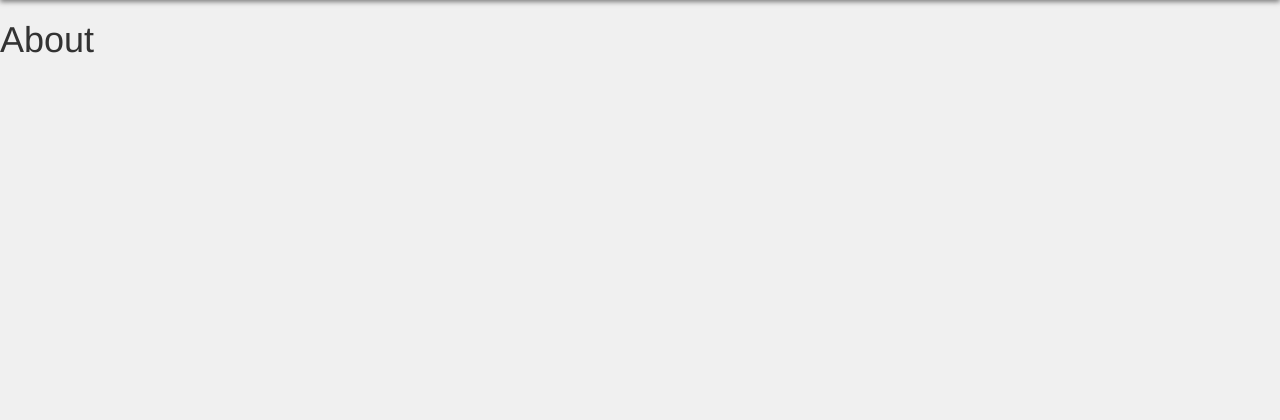
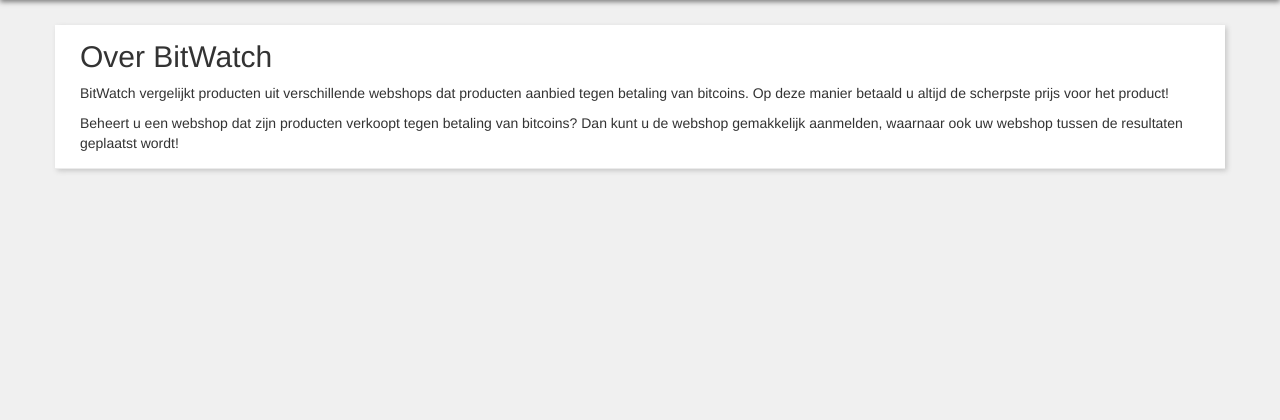
Before and after one commit to roaldnefs/scn-hackathon-2016, a Django app: page /about in a window 1280 px wide. Shown: the part 250-670 px from the top of the page. Run offline with Django 3.2, Linux system fonts and the light colour scheme; parts of the project's set-up code (start-up, migrations or seed data) failed here and were passed over; some libraries are stand-ins or nearby versions.

Commit message:
Design home en over

```diff
--- a/bitwatch/pricewatch/static/css/style.css
+++ b/bitwatch/pricewatch/static/css/style.css
@@ -122,8 +122,8 @@ a.btn-white:visited {
 }
 
 .main_container .filter_menu .box {
-    border-bottom: 1px solid rgb(235,235,235);
-    margin-bottom: 5px;
+	border-bottom: 1px solid rgb(235,235,235);
+	margin-bottom: 5px;
 }
 
 .main_container .filter_menu .box:last-of-type {
@@ -206,6 +206,26 @@ a.btn-white:visited {
 
 
 /* * * * * * * * * *
+ * Index gedeelte
+ * * * * * * * * * */
+.main_container .box {
+	background-color: white;
+	border-bottom: 1px solid rgb(235,235,235);
+	box-shadow: 2px 2px 5px rgb(200,200,200);
+	padding: 5px 25px;
+}
+
+.main_container .box h2:first-of-type {
+	margin-top: 10px;
+}
+
+
+
+
+
+
+
+/* * * * * * * * * *
  * Footer gedeelte
  * * * * * * * * * */
 .footer {
@@ -220,8 +240,9 @@ a.btn-white:visited {
 
 
 
-
-
+/* * * * * * * * * *
+ * Custom col-xs gedeelte
+ * * * * * * * * * */
 @media only screen and (max-width: 767px) {
     .fluid-container.header {
         height: 100px;
--- a/bitwatch/pricewatch/templates/about.html
+++ b/bitwatch/pricewatch/templates/about.html
@@ -1,8 +1,18 @@
 {% extends "base.html" %}
 {% load staticfiles %}
 
-{% block title %}About{% endblock %}
+{% block title %}Over{% endblock %}
 
 {% block content %}
-<h1>About</h1>
+
+<div class="container main_container">
+	<div class="row">
+		<div class="col-xs-12 box">
+			<h2>Over BitWatch</h2>
+			<p>BitWatch vergelijkt producten uit verschillende webshops dat producten aanbied tegen betaling van bitcoins. Op deze manier betaald u altijd de scherpste prijs voor het product!</p>
+			<p>Beheert u een webshop dat zijn producten verkoopt tegen betaling van bitcoins? Dan kunt u de webshop gemakkelijk aanmelden, waarnaar ook uw webshop tussen de resultaten geplaatst wordt!</p>
+		</div>
+	</div>
+</div>
+
 {% endblock %}
```
Also changed, not shown: bitwatch/pricewatch/templates/index.html (+12 -1 lines).
